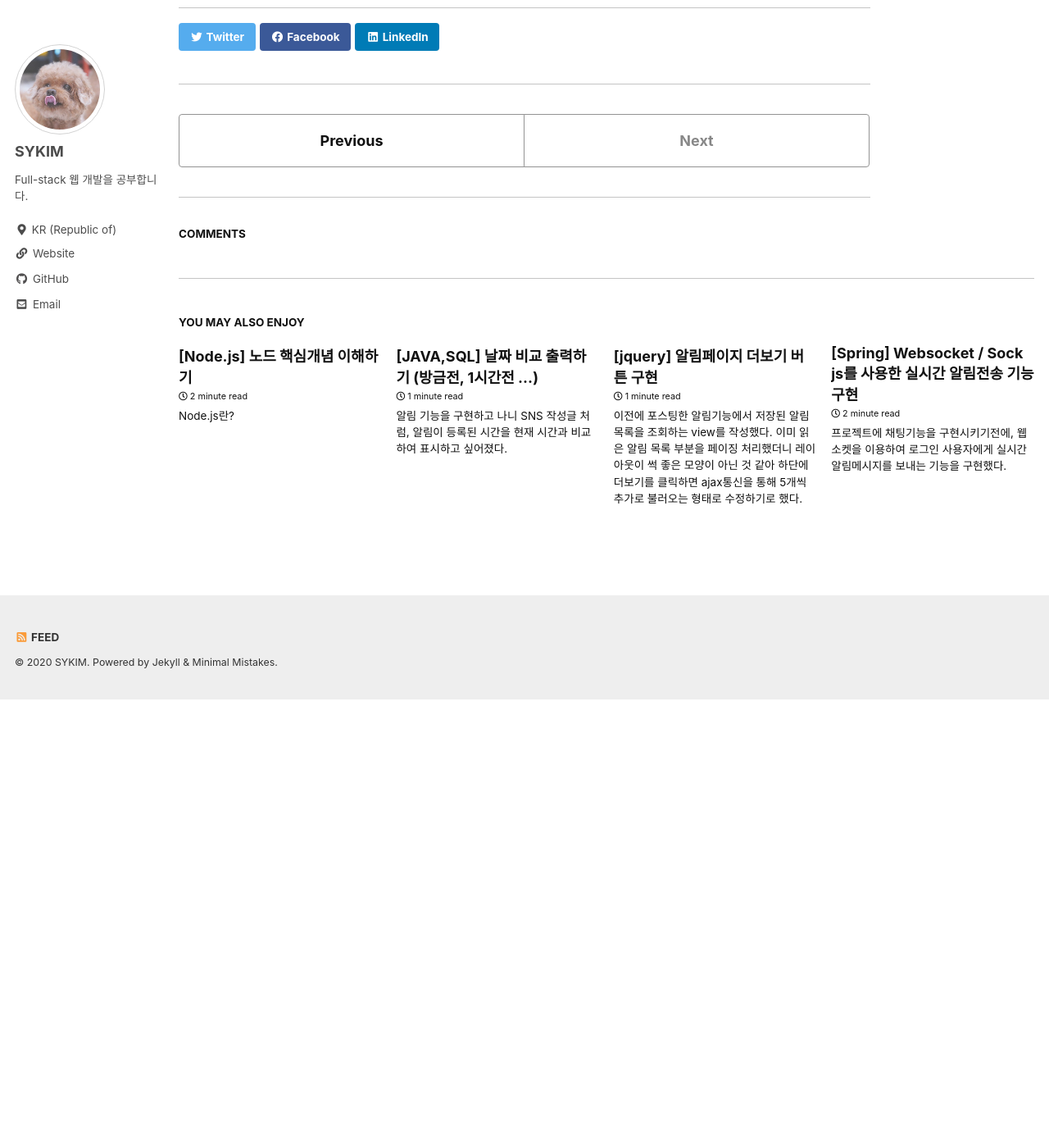
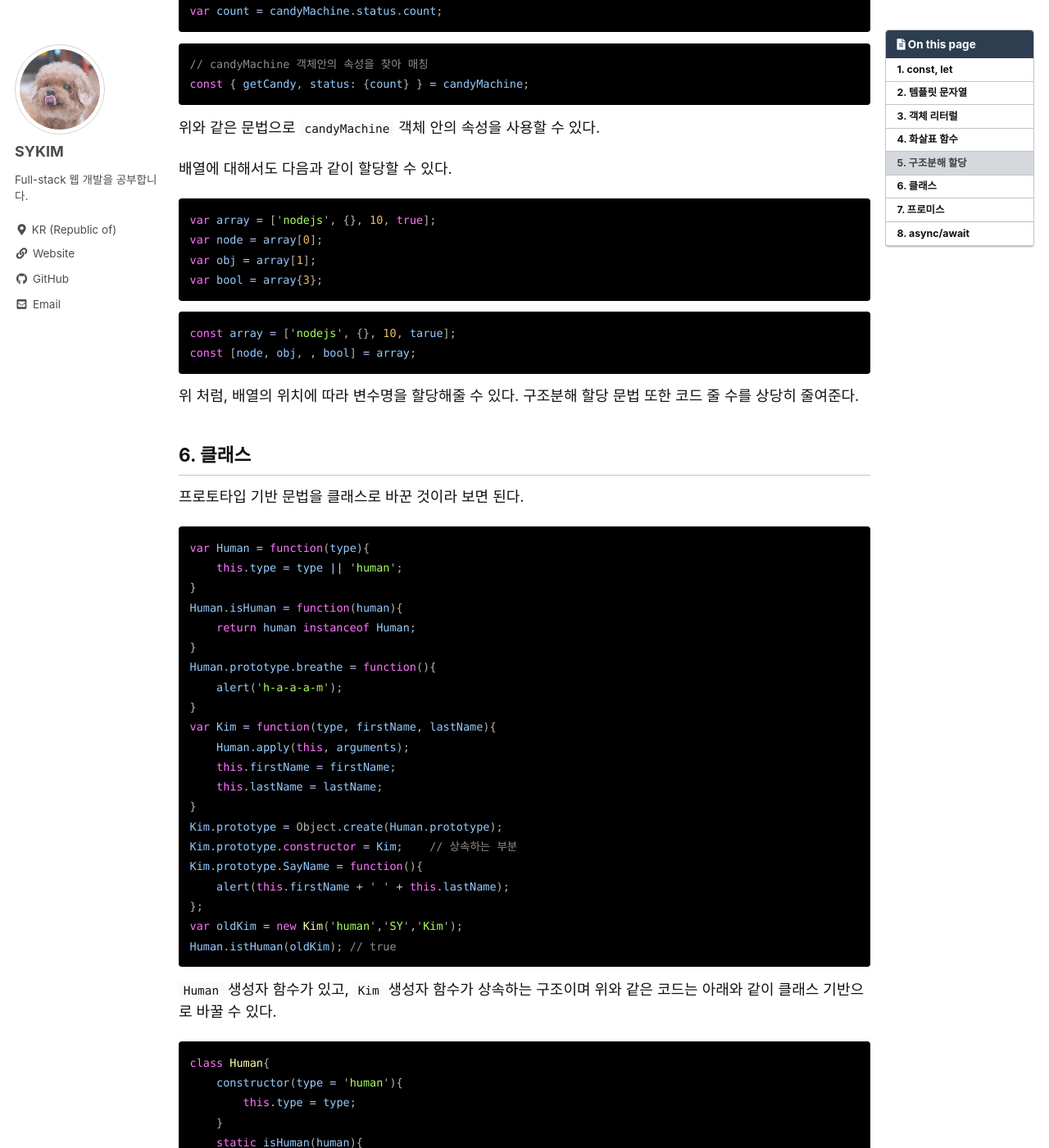
Before and after one commit to stothey0804/stothey0804.github.io, a Jekyll site: the page built from _posts/2020/javascript/2020-11-19-es2015.md, in a window 1280 px wide and 1400 px high, scrolled down 4198 px. Shown: the whole window at 82% size. Built offline with Jekyll 4.4.1, drawn with Linux system fonts in a browser that asks for light colours; cached includes are drawn as plain includes; comment, search, counter and statistics services are not loaded; before the commit the page ends 5051 px from its top, so only the background shows below that; some of the changed text lies outside the part shown.

Commit message:
blog update

````diff
--- a/_posts/2020/javascript/2020-11-19-es2015.md
+++ b/_posts/2020/javascript/2020-11-19-es2015.md
@@ -9,6 +9,8 @@ toc_sticky: true
 2015년을 기점으로 javascript에 큰 변화가 있었다. `ES2015 = ES6`이 그것이다.
 실무에서는 대부분 최신 문법을 사용하여 작성하고 있다고하니 숙지하는게 좋다.
 
+
+> 등장하는 예시 코드는 **Node.js 교과서**에 나온 예를 가져왔습니다.
 
 
 ## 1. const, let
@@ -163,10 +165,136 @@ relationship2.logFriends();
 
 ## 5. 구조분해 할당
 
+```javascript
+var candyMachine = {
+    status: {
+        name: 'node',
+        count: 5,
+    },
+    getCandy: function(){
+        this.status.count--;
+        return this.status.count;
+    },
+};
+// 이전문법
+var getCandy = candyMachine.getCandy;
+var count = candyMachine.status.count;
+```
+
+```javascript
+// candyMachine 객체안의 속성을 찾아 매칭
+const { getCandy, status: {count} } = candyMachine;
+```
+
+위와 같은 문법으로 `candyMachine` 객체 안의 속성을 사용할 수 있다.
+
+배열에 대해서도 다음과 같이 할당할 수 있다.
+
+```javascript
+var array = ['nodejs', {}, 10, true];
+var node = array[0];
+var obj = array[1];
+var bool = array{3};
+```
+
+```javascript
+const array = ['nodejs', {}, 10, tarue];
+const [node, obj, , bool] = array;
+```
+
+위 처럼, 배열의 위치에 따라 변수명을 할당해줄 수 있다.
+구조분해 할당 문법 또한 코드 줄 수를 상당히 줄여준다.
 
 
 ## 6. 클래스
 
+프로토타입 기반 문법을 클래스로 바꾼 것이라 보면 된다.
+
+```javascript
+var Human = function(type){
+    this.type = type || 'human';
+}
+Human.isHuman = function(human){
+    return human instanceof Human;
+}
+Human.prototype.breathe = function(){
+    alert('h-a-a-a-m');
+}
+var Kim = function(type, firstName, lastName){
+    Human.apply(this, arguments);
+    this.firstName = firstName;
+    this.lastName = lastName;
+}
+Kim.prototype = Object.create(Human.prototype);
+Kim.prototype.constructor = Kim;    // 상속하는 부분
+Kim.prototype.SayName = function(){
+    alert(this.firstName + ' ' + this.lastName);
+};
+var oldKim = new Kim('human','SY','Kim');
+Human.istHuman(oldKim); // true
+```
+`Human` 생성자 함수가 있고, `Kim` 생성자 함수가 상속하는 구조이며
+위와 같은 코드는 아래와 같이 클래스 기반으로 바꿀 수 있다.
+
+```javascript
+class Human{
+    constructor(type = 'human'){
+        this.type = type;
+    }
+    static isHuman(human){
+        retrun human instanceof Human;
+    }
+    breath(){
+        alert('h-a-a-a-m');
+    }
+}
+
+class Kim extends Human{
+    constructor(type, firstName, lastName){
+        super(type);
+        this.firstName = firstName;
+        this.lastName = lastName;
+    }
+    sayName(){
+        super.breath();
+        alert(`${this.firstName} ${this.lastName}`);
+    }
+}
+
+const newKim = new Kim('human', 'SY', 'Kim');
+Human.isHuman(newKim);  // true
+
+```
+
+class 안으로 그룹화 시킬 수 있으며, `extends` 키워드로 클래스 문법으로 바뀌었지만 프로토타입 기반으로 동작한다.
+
 ## 7. 프로미스
 
+ES2015 부터는 자바스크립트와 노드의 API들이 콜백 대신 프로미스(Promise) 기반으로 재구성 된다.
+매우 중요하므로 반드시 숙지해야한다.
+
+```javascript
+const condition = true; // true면 resolve, false면 reject
+const promise = new Promise((resolve, reject) => {
+    if(condition){
+        resolve('성공');
+    }else{
+        reject('실패');
+    }
+});
+// ...
+promise
+    .then((message) => {
+        console.log(message);   // 성공(resolve)한 경우 실행
+    })
+    .catch((error) => {
+        console.error(error);   // 실패(reject) 시 실행
+    })
+    .finally(() => {    // 끝나고 무조건 실행
+        console.log('무조건');
+    });
+```
+
+
+
 ## 8. async/await
````
Also changed, not shown: _posts/2020/javascript/2020-11-23-typescript.md (added, +33 -0 lines).
